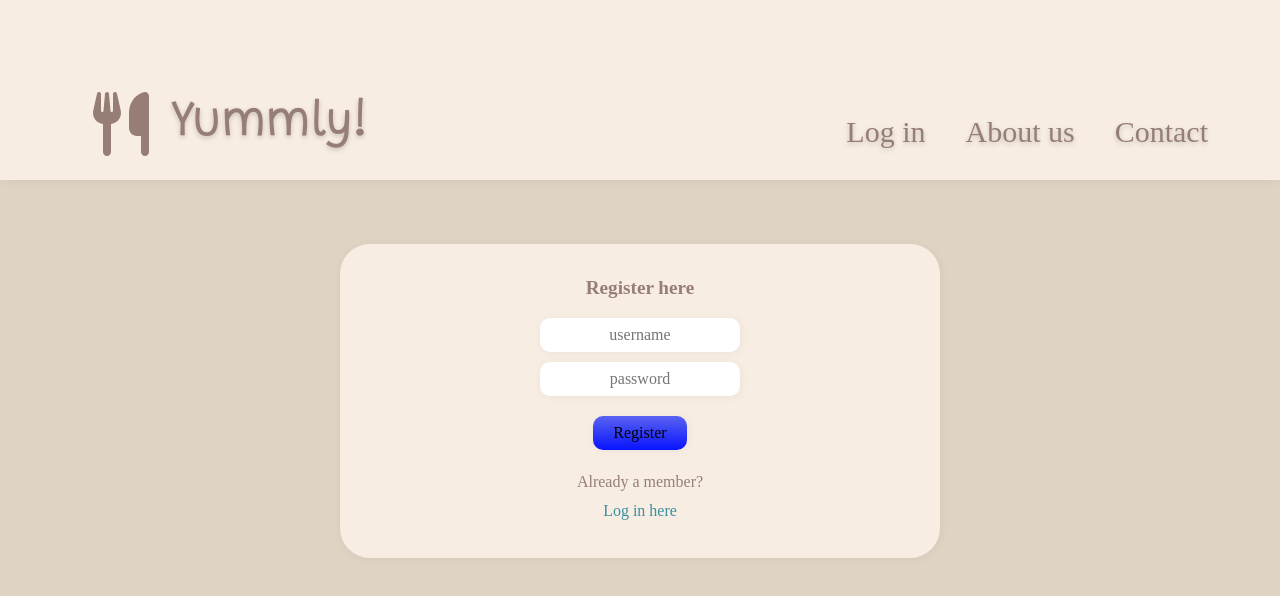
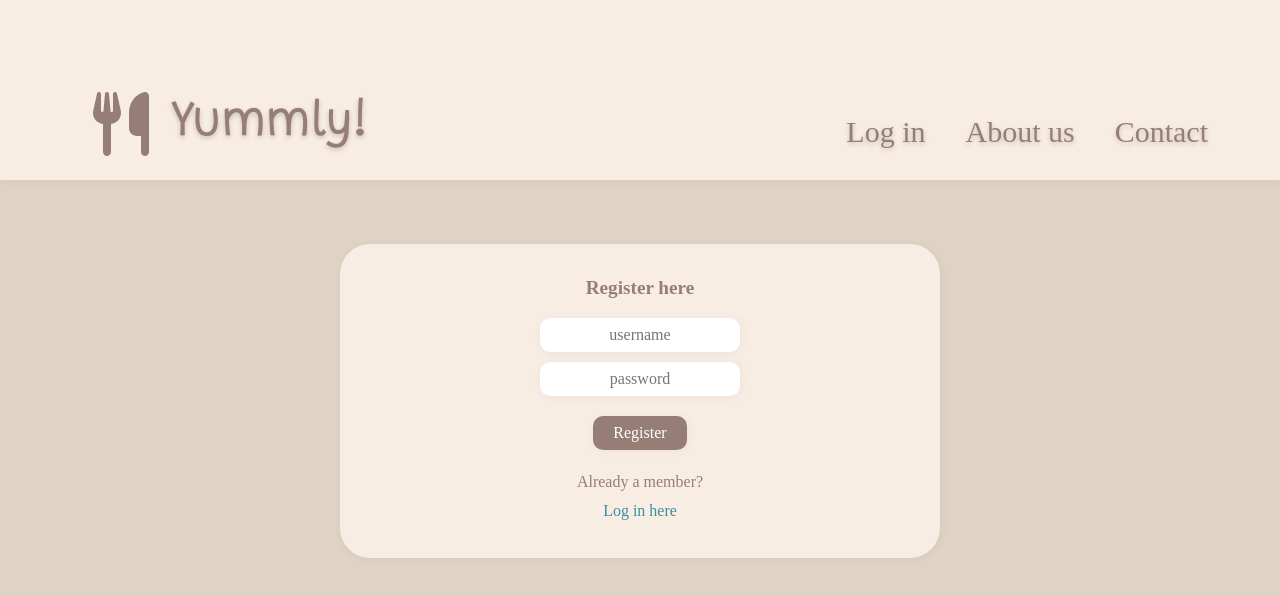
Before and after one commit to cecavi/project-yummly, a React (Create React App) app in the folder frontend/: page /register in a window 1280 px wide. Shown: the top 596 px of the page. Built offline with nearby package versions, Linux system fonts and the light colour scheme; a web font is replaced by a local one.

Commit message:
last touches

```diff
--- a/frontend/src/components/feature components/RecipeCard.js
+++ b/frontend/src/components/feature components/RecipeCard.js
@@ -8,7 +8,6 @@ import LUNCH from "../media/LUNCH.jpg"
 import SNACK from "../media/SNACK.jpg"
 import FOOD from "../media/FOOD.jpg"
 import DINNER from "../media/DINNER.jpg"
-// import styled from "styled-components/macro";
 import { API_URL } from 'utils/utils';
 
 
--- a/frontend/src/components/feature components/RecipeDetails.js
+++ b/frontend/src/components/feature components/RecipeDetails.js
@@ -120,7 +120,7 @@ const Instructions = styled(StyledNonTransparentDiv)`
     width: 100%;
     box-shadow: none;
 
-    ol {
+    ul {
         padding-inline-start: 20px;
         li {
             margin-left: 0rem;
--- a/frontend/src/components/feature components/SingleFilter.js
+++ b/frontend/src/components/feature components/SingleFilter.js
@@ -99,7 +99,6 @@ const TagBtnContainer = styled.div`
     &.tags-hidden {
         position: absolute;
         width: 100%;
-        /* height: 100vh; */
         top: 0%;
         left: -1000px;
         opacity: 0;
--- a/frontend/src/components/styles/ButtonStyles.js
+++ b/frontend/src/components/styles/ButtonStyles.js
@@ -22,9 +22,8 @@ export const UnstyledBtn = styled.button`
 
 export const StyledButton = styled.button`
   border: none;
-  // color: white;
-  background-color: linear-gradient(0deg, rgb(59, 65, 197) 0%, rgb(114, 96, 192) 100%);
-  background: linear-gradient(0deg, rgb(8 19 255) 0%, rgb(90 99 240) 100%);
+  color: white;
+  background: var(--color-brown);
   border-radius: 10px;
   padding: 5px 20px;
   box-shadow: rgb(0 0 0 / 5%) 1px 1px 10px;
--- a/frontend/src/components/styles/GlobalStyles.js
+++ b/frontend/src/components/styles/GlobalStyles.js
@@ -97,9 +97,9 @@ body {
     top: 0%;
     left: -1000px;
     padding-top: 15%;
-    background: linear-gradient(147deg,rgba(249,218,198,1) 0%,rgba(242,193,159,1) 100%);
     opacity: 0;
     transition: all 0.6s ease-in-out;
+    background-color: var(--color-red);
 
     a {
       &:hover {
@@ -109,6 +109,7 @@ body {
     li {
       margin-left: -40px;
       margin-top: 10px;
+
     }
 
     a, button {
@@ -125,7 +126,6 @@ body {
     }
 
     @media (min-width: 668px) {
-      /* padding-top: 20%; */
 
     }
 
```
Also changed, not shown: frontend/src/components/Header.js (+0 -21 lines), frontend/src/components/RecipeFeed.js (+0 -11 lines).
